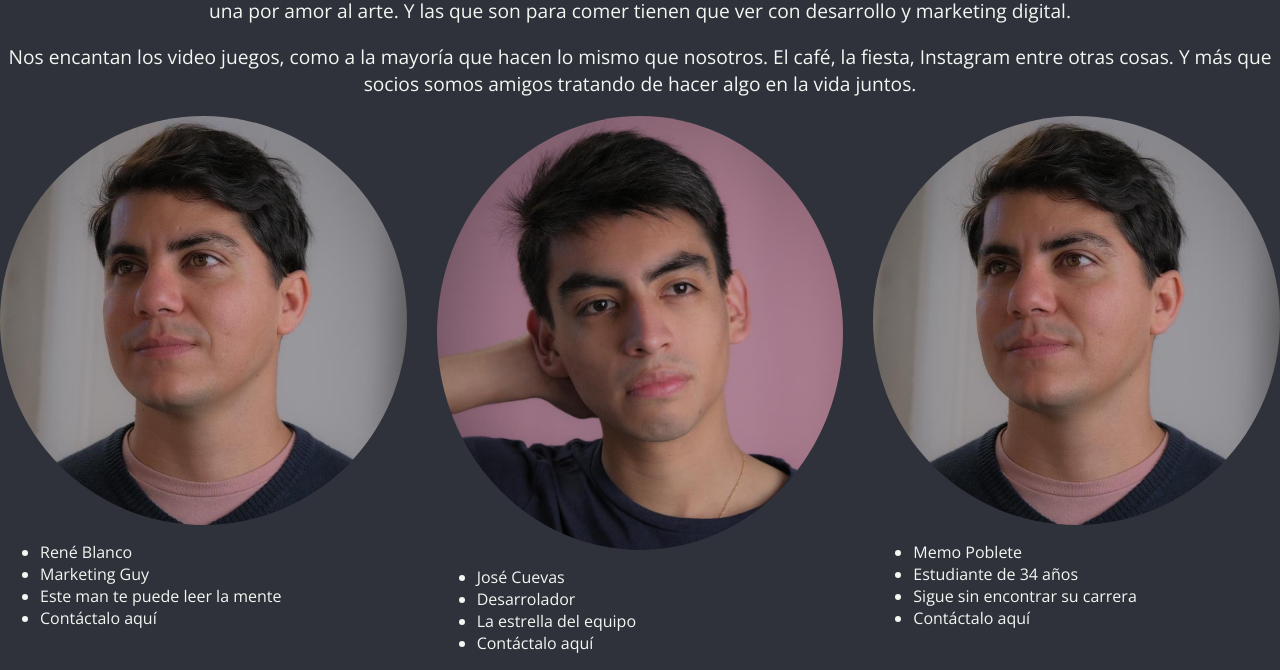
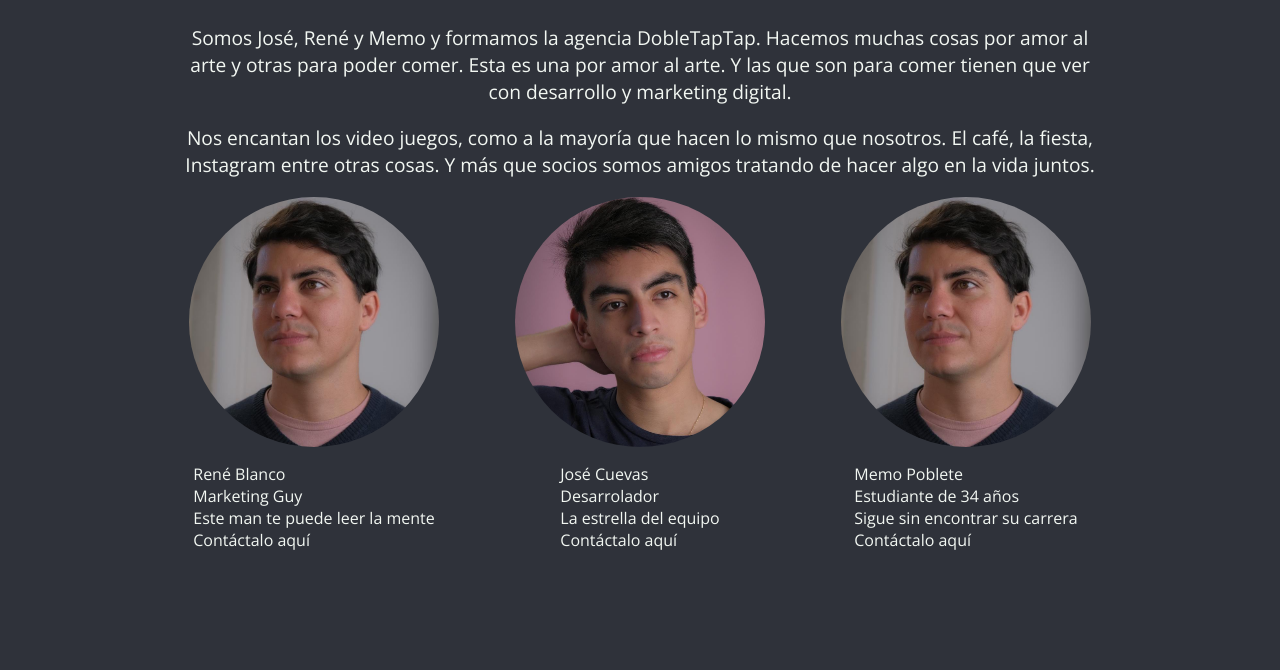
Before and after one commit to dobletaptap/consume-xalapa, a plain HTML site: page nosotros.html in a window 1280 px wide. Shown: the part 624-1294 px from the top of the page. After the commit the page ends 1191 px from the top, so only its background shows below. Drawn offline with nearby package versions, Linux system fonts and the light colour scheme.

Commit message:
minor tweaks to team and member component styles

```diff
--- a/nosotros.html
+++ b/nosotros.html
@@ -23,6 +23,7 @@
             </nav>
         </header>
     </div>
+    <div class="u-wrapper u-wrapper--mini">
         <section class="c-section">
             <h2 class="c-section__title">¿Por qué lo hicimos?</h2>
             <p class="c-section__description">Esta es una buena pregunta y te contaremos la verdad. Somos unos amigos afortunados que lograron conservar sus trabajos a pesar de la difícil situación en la que entramos. Eso quiere decir que a pesar de que trabajmos desde casa, vamos a cobrar nuestro sueldo al final de la quincena. Cosa que mucho no podrán hacer. Principalmente los negocios locales que dependen del gasto diario de todos nosotros.
@@ -67,5 +68,6 @@
                 </div>
             </div>
         </section>
+    </div>
 </body>
 </html>
--- a/scss/components/_member.scss
+++ b/scss/components/_member.scss
@@ -1,8 +1,18 @@
 .c-member {
+    display: flex;
+    flex-direction: column;
+    align-items: center;
     &__image {
-        width: 100%;
+        margin: 0 auto;
+        width: 250px;
+        height: 250px;
         border-radius: 50%;
         object-fit: cover;
         object-position: center;
     }
+
+    &__list {
+        list-style: none;
+        padding: 0;
+    }
 }
--- a/scss/components/_team.scss
+++ b/scss/components/_team.scss
@@ -2,6 +2,6 @@
     &__container {
         display: grid;
         grid-template-columns: repeat(3, 1fr);
-        gap: 30px;
+        gap: 50px;
     }
 }
--- a/scss/utils/_wrapper.scss
+++ b/scss/utils/_wrapper.scss
@@ -3,6 +3,10 @@
     max-width: 1300px;
     padding: 0 36px;
     margin: 0 auto;
+
+    &--mini {
+        max-width: 1000px;
+    }
 
     // &--mini {
     //     max-width: 73%;
```
Also changed, not shown: css/style.min.css, scss/style.css, 2 other files. Lines whose indentation alone changed are shown as unchanged.
